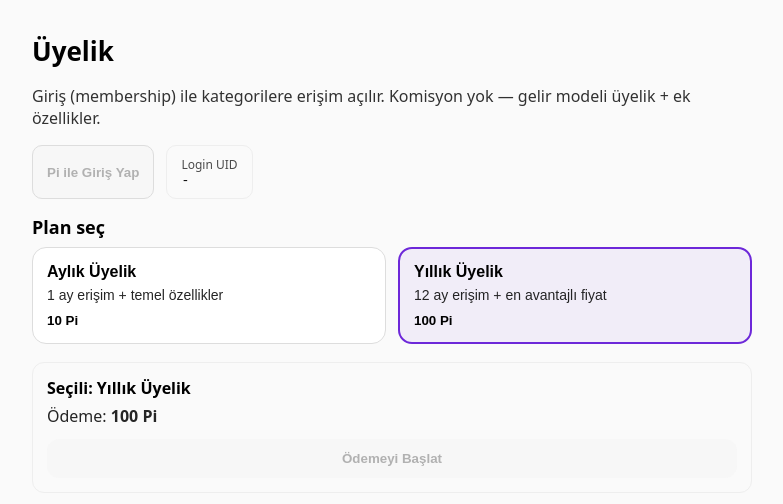
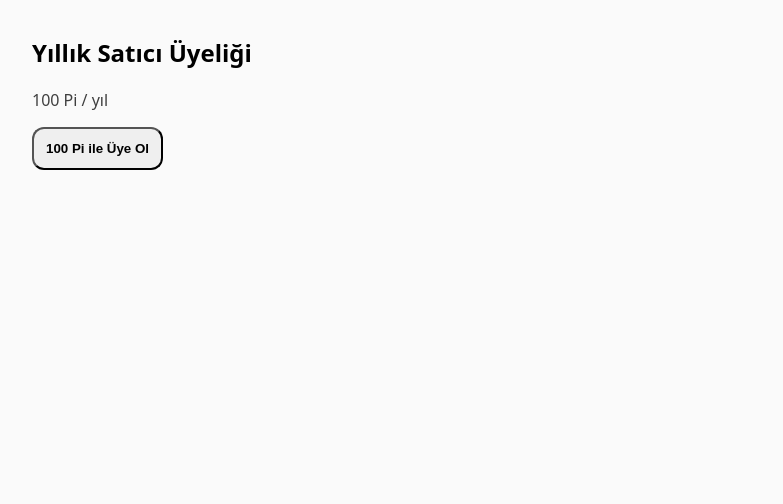
Before and after one commit to Bugsbuny24/tradepi, a Next.js app: page /pi/membership in a window 1280 px wide. Shown: the top 504 px of the page, without its empty margins (248-1031 px from the left). Built offline with nearby package versions, Linux system fonts and the light colour scheme.

Commit message:
Update page.tsx

```diff
--- a/app/pi/membership/page.tsx
+++ b/app/pi/membership/page.tsx
@@ -1,211 +1,59 @@
 "use client";
 
-import { useEffect, useMemo, useState } from "react";
-
-declare global {
-  interface Window {
-    Pi?: any;
-  }
-}
-
-type PlanKey = "monthly" | "yearly";
-
-const PLANS: Record<PlanKey, { title: string; pricePi: number; desc: string }> = {
-  monthly: { title: "Aylık Üyelik", pricePi: 10, desc: "1 ay erişim + temel özellikler" },
-  yearly: { title: "Yıllık Üyelik", pricePi: 100, desc: "12 ay erişim + en avantajlı fiyat" },
-};
+import { useState } from "react";
+import { ensurePiReady } from "@/lib/pi";
 
 export default function MembershipPage() {
-  const [piReady, setPiReady] = useState(false);
-  const [loading, setLoading] = useState(false);
-  const [plan, setPlan] = useState<PlanKey>("yearly");
-  const [userId, setUserId] = useState<string | null>(null);
-  const [message, setMessage] = useState<string>("");
+  const [msg, setMsg] = useState("");
 
-  // Pi SDK hazır mı?
-  useEffect(() => {
-    const t = setInterval(() => {
-      if (typeof window !== "undefined" && window.Pi) {
-        setPiReady(true);
-        clearInterval(t);
-      }
-    }, 300);
-    return () => clearInterval(t);
-  }, []);
+  const payYearly = async () => {
+    setMsg("");
+    if (!ensurePiReady()) return setMsg("Pi SDK yok.");
 
-  const selected = useMemo(() => PLANS[plan], [plan]);
+    const auth = await window.Pi.authenticate(["username"], () => {});
+    const uid = auth?.user?.uid;
+    if (!uid) return setMsg("Login yok.");
 
-  const loginWithPi = async () => {
-    setMessage("");
-    if (!window.Pi) return setMessage("Pi SDK bulunamadı. Pi Browser içinden açtığına emin ol.");
+    const paymentData = {
+      amount: 100,
+      memo: "Seller membership yearly",
+      metadata: { purpose: "seller_membership_yearly", pi_uid: uid },
+    };
 
-    try {
-      // Pi SDK auth (scopes ihtiyacına göre değişir)
-      const authResult = await window.Pi.authenticate(["username"], (payment: any) => {
-        // onIncompletePaymentFound (eski yarım ödeme varsa burada gelir)
-        console.log("incomplete payment found:", payment);
-      });
+    const callbacks = {
+      onReadyForServerApproval: async (paymentId: string) => {
+        await fetch("/api/pi/approve", {
+          method: "POST",
+          headers: { "Content-Type": "application/json" },
+          body: JSON.stringify({ paymentId }),
+        });
+      },
+      onReadyForServerCompletion: async (paymentId: string, txid: string) => {
+        const r = await fetch("/api/pi/complete", {
+          method: "POST",
+          headers: { "Content-Type": "application/json" },
+          body: JSON.stringify({ paymentId, txid }),
+        });
+        const j = await r.json().catch(() => ({}));
+        if (!r.ok) return setMsg(j?.error || "Complete hata");
 
-      // authResult.user.uid genelde Pi user id/uid gibi gelir
-      const uid = authResult?.user?.uid;
-      if (!uid) return setMessage("Pi login başarısız: uid yok.");
+        setMsg("✅ Üyelik aktif. Bitiş: " + j.expires_at);
+      },
+      onCancel: () => setMsg("Ödeme iptal edildi."),
+      onError: (e: any) => setMsg("Ödeme hatası: " + (e?.message ?? "")),
+    };
 
-      setUserId(uid);
-      setMessage("Giriş başarılı. Üyelik planını seçip ödemeyi başlatabilirsin.");
-    } catch (e: any) {
-      setMessage(e?.message ?? "Pi login iptal edildi.");
-    }
-  };
-
-  const startPayment = async () => {
-    setMessage("");
-    if (!userId) return setMessage("Önce Pi ile giriş yap.");
-
-    if (!piReady || !window.Pi) return setMessage("Pi SDK hazır değil.");
-
-    setLoading(true);
-    try {
-      // 1) backend’den paymentId al
-      const r = await fetch("/api/pi/membership/create", {
-        method: "POST",
-        headers: { "Content-Type": "application/json" },
-        body: JSON.stringify({ userId, plan }),
-      });
-
-      const data = await r.json();
-      if (!r.ok) throw new Error(data?.error ?? "create failed");
-
-      const paymentId = data.paymentId;
-      if (!paymentId) throw new Error("paymentId gelmedi");
-
-      // 2) Pi SDK ödeme akışı
-      await window.Pi.createPayment(
-        { identifier: paymentId },
-        {
-          onReadyForServerApproval: async (paymentIdFromPi: string) => {
-            await fetch("/api/pi/membership/approve", {
-              method: "POST",
-              headers: { "Content-Type": "application/json" },
-              body: JSON.stringify({ paymentId: paymentIdFromPi }),
-            });
-          },
-
-          onReadyForServerCompletion: async (paymentIdFromPi: string, txid: string) => {
-            const rr = await fetch("/api/pi/membership/complete", {
-              method: "POST",
-              headers: { "Content-Type": "application/json" },
-              body: JSON.stringify({ paymentId: paymentIdFromPi, txid }),
-            });
-
-            const done = await rr.json();
-            if (!rr.ok) throw new Error(done?.error ?? "complete failed");
-
-            setMessage(
-              `✅ Üyelik aktif! Bitiş: ${new Date(done.membership.expires_at).toLocaleString()}`
-            );
-          },
-
-          onCancel: () => {
-            setMessage("Ödeme iptal edildi.");
-          },
-
-          onError: (error: any) => {
-            console.error(error);
-            setMessage("Ödeme hatası: " + (error?.message ?? "bilinmeyen"));
-          },
-        }
-      );
-    } catch (e: any) {
-      setMessage(e?.message ?? "Ödeme başlatılamadı.");
-    } finally {
-      setLoading(false);
-    }
+    await window.Pi.createPayment(paymentData, callbacks);
   };
 
   return (
     <div style={{ maxWidth: 720, margin: "0 auto", padding: 16 }}>
-      <h1 style={{ fontSize: 26, fontWeight: 800, marginBottom: 8 }}>Üyelik</h1>
-      <p style={{ opacity: 0.8, marginBottom: 16 }}>
-        Giriş (membership) ile kategorilere erişim açılır. Komisyon yok — gelir modeli üyelik + ek
-        özellikler.
-      </p>
-
-      <div style={{ display: "flex", gap: 12, marginBottom: 16, flexWrap: "wrap" }}>
-        <button
-          onClick={loginWithPi}
-          disabled={!piReady || loading}
-          style={{
-            padding: "10px 14px",
-            borderRadius: 10,
-            border: "1px solid #ddd",
-            fontWeight: 700,
-            cursor: "pointer",
-          }}
-        >
-          {userId ? "Pi Girişi ✅" : "Pi ile Giriş Yap"}
-        </button>
-
-        <div style={{ padding: "10px 14px", borderRadius: 10, border: "1px solid #eee" }}>
-          <div style={{ fontSize: 12, opacity: 0.7 }}>Login UID</div>
-          <div style={{ fontFamily: "monospace" }}>{userId ?? "-"}</div>
-        </div>
-      </div>
-
-      <h2 style={{ fontSize: 18, fontWeight: 800, marginBottom: 8 }}>Plan seç</h2>
-
-      <div style={{ display: "grid", gap: 12, gridTemplateColumns: "repeat(auto-fit, minmax(240px, 1fr))" }}>
-        {(["monthly", "yearly"] as PlanKey[]).map((k) => {
-          const p = PLANS[k];
-          const active = k === plan;
-          return (
-            <button
-              key={k}
-              onClick={() => setPlan(k)}
-              disabled={loading}
-              style={{
-                textAlign: "left",
-                padding: 14,
-                borderRadius: 14,
-                border: active ? "2px solid #6d28d9" : "1px solid #ddd",
-                background: active ? "rgba(109,40,217,0.06)" : "white",
-                cursor: "pointer",
-              }}
-            >
-              <div style={{ fontWeight: 900, fontSize: 16 }}>{p.title}</div>
-              <div style={{ marginTop: 6, fontSize: 14, opacity: 0.85 }}>{p.desc}</div>
-              <div style={{ marginTop: 10, fontWeight: 900 }}>{p.pricePi} Pi</div>
-            </button>
-          );
-        })}
-      </div>
-
-      <div style={{ marginTop: 18, padding: 14, borderRadius: 12, border: "1px solid #eee" }}>
-        <div style={{ fontWeight: 800, marginBottom: 6 }}>Seçili: {selected.title}</div>
-        <div style={{ opacity: 0.85, marginBottom: 12 }}>
-          Ödeme: <b>{selected.pricePi} Pi</b>
-        </div>
-
-        <button
-          onClick={startPayment}
-          disabled={!userId || loading}
-          style={{
-            width: "100%",
-            padding: "12px 14px",
-            borderRadius: 12,
-            border: "none",
-            fontWeight: 900,
-            cursor: userId && !loading ? "pointer" : "not-allowed",
-          }}
-        >
-          {loading ? "İşleniyor..." : "Ödemeyi Başlat"}
-        </button>
-
-        {message ? (
-          <div style={{ marginTop: 12, padding: 10, borderRadius: 10, background: "#f7f7f7" }}>
-            {message}
-          </div>
-        ) : null}
-      </div>
+      <h2>Yıllık Satıcı Üyeliği</h2>
+      <p style={{ opacity: 0.75 }}>100 Pi / yıl</p>
+      <button onClick={payYearly} style={{ padding: 12, borderRadius: 12, fontWeight: 900 }}>
+        100 Pi ile Üye Ol
+      </button>
+      {msg && <div style={{ marginTop: 12 }}>{msg}</div>}
     </div>
   );
-        }
+}
```
